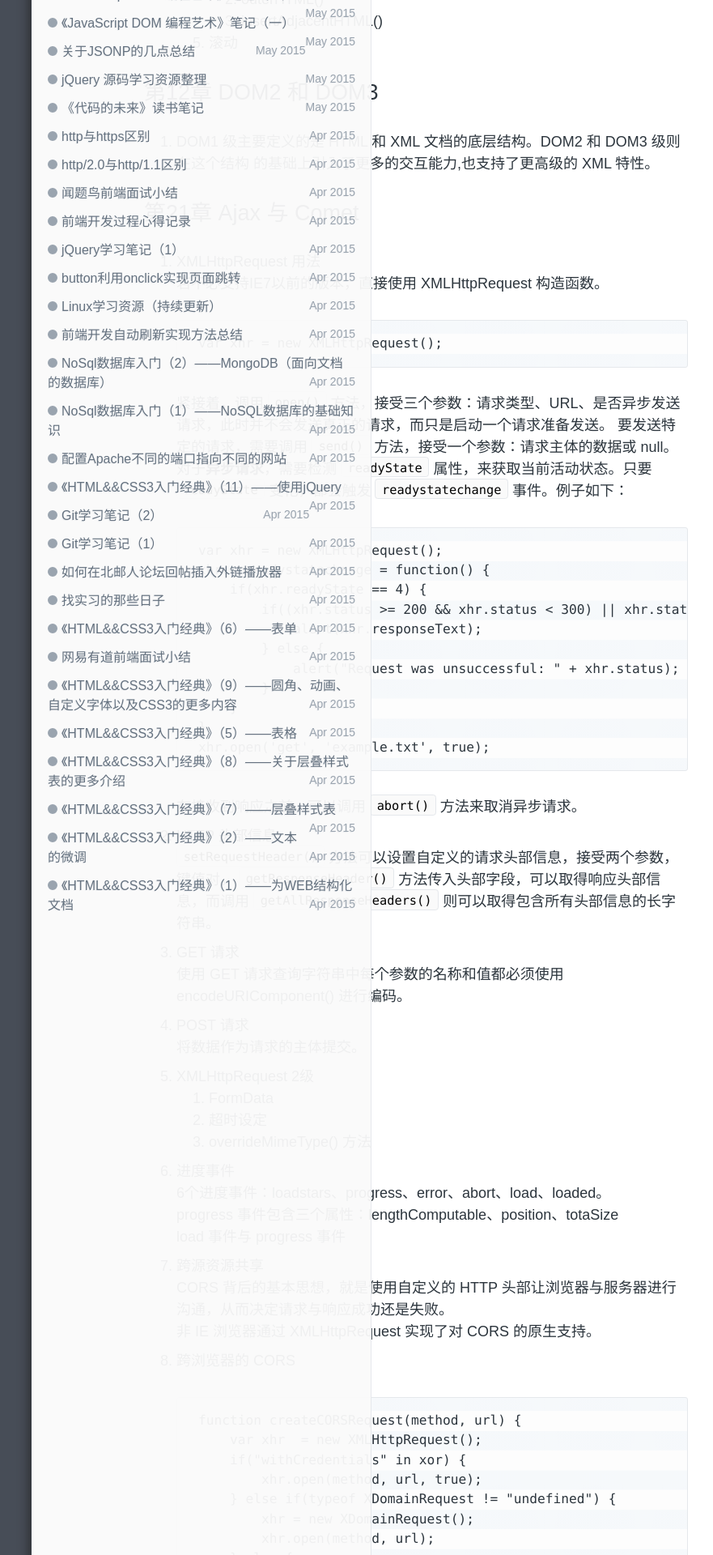
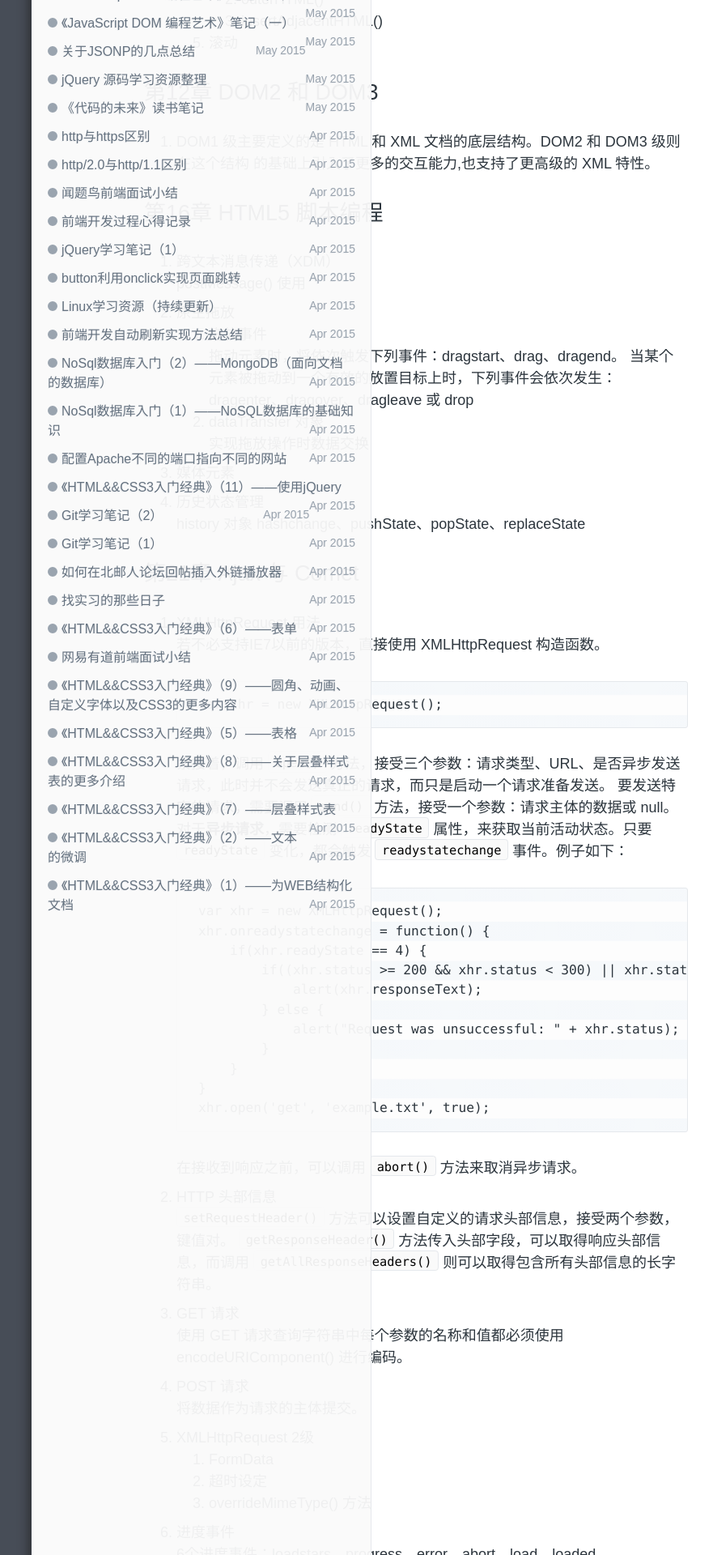
Before and after one commit to byr-gdp/byr-gdp.github.io, a Jekyll site: the page built from _posts/note/2016-01-20-javascript-guide-2.md, in a window 1280 px wide. Shown: the part 2268-4188 px from the top of the page at 81% size, without its empty margins (126-1007 px from the left). Built offline with Jekyll 4.4.1, drawn with Linux system fonts in a browser that asks for light colours; comment, search, counter and statistics services are not loaded; some of the changed text lies outside the part shown.

Commit message:
add chapter 16 - html5 script

```diff
--- a/_posts/note/2016-01-20-javascript-guide-2.md
+++ b/_posts/note/2016-01-20-javascript-guide-2.md
@@ -92,6 +92,28 @@ description: 《JavaScript 权威指南》
 # 第12章 DOM2 和 DOM3
 
 1. DOM1 级主要定义的是 HTML 和 XML 文档的底层结构。DOM2 和 DOM3 级则在这个结构 的基础上引入了更多的交互能力,也支持了更高级的 XML 特性。
+
+# 第16章 HTML5 脚本编程
+
+1. 跨文本消息传递（XDM）
+
+	postMessage() 使用
+
+2. 原生拖放
+
+	1. 拖放事件
+
+		拖动元素时，将依次触发下列事件：dragstart、drag、dragend。
+		当某个元素被拖动到一个有效的放置目标上时，下列事件会依次发生：dragenter、dragover、dragleave 或 drop
+
+	2. dataTransfer 对象
+
+		实现拖放操作时数据交换
+
+3. 媒体元素
+4. 历史状态管理
+
+	history 对象 hashchange、pushState、popState、replaceState
 
 # 第21章 Ajax 与 Comet
 
```
